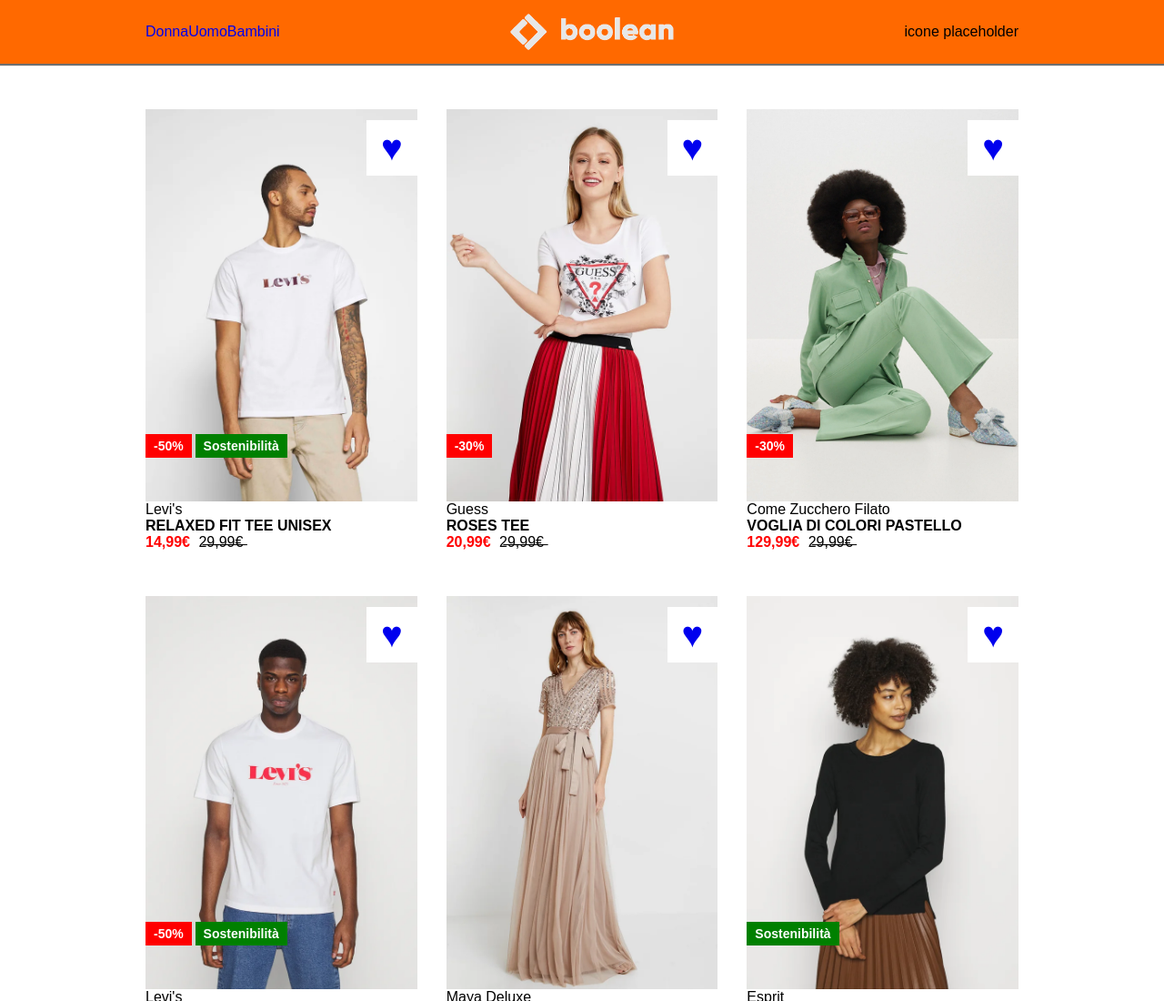
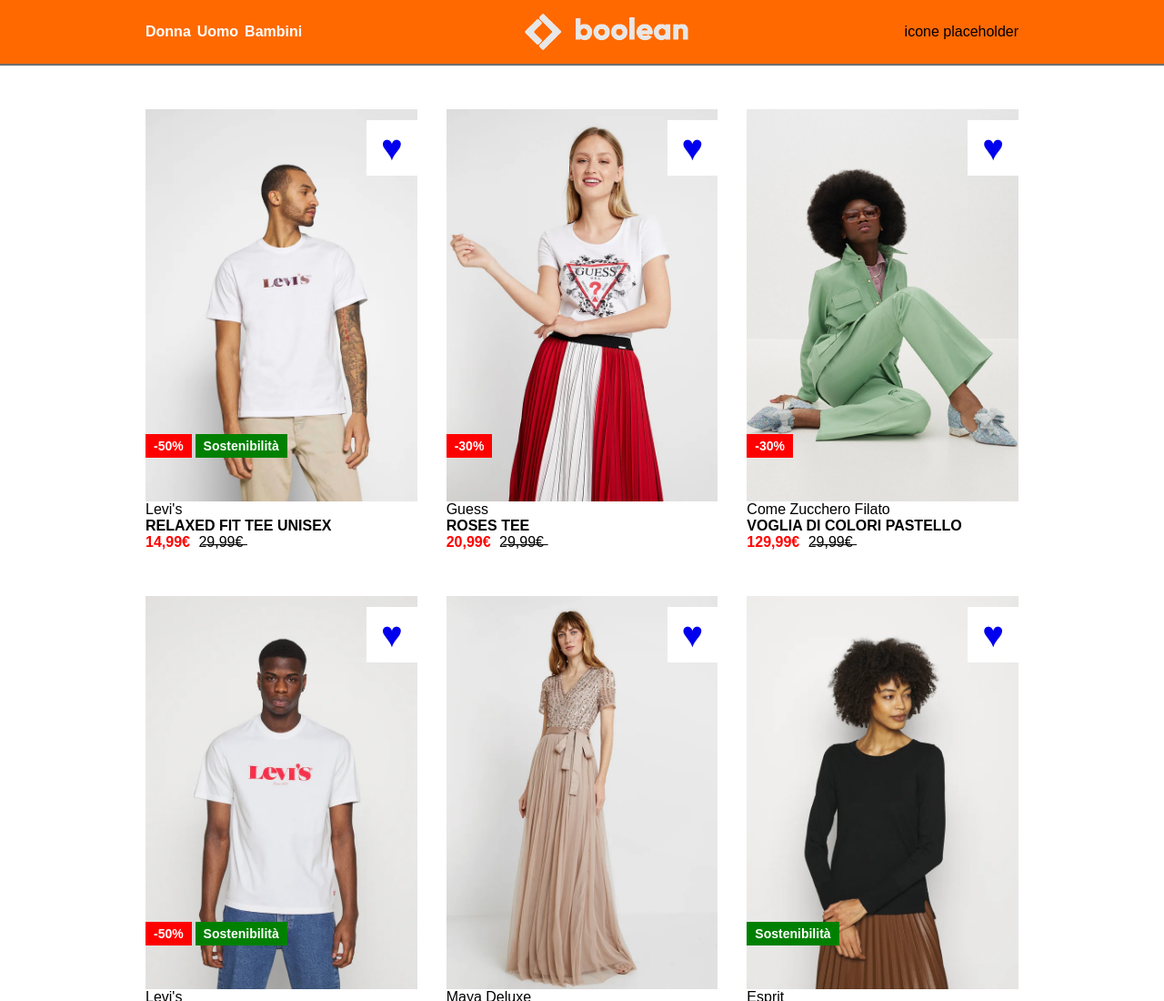
Before and after one commit to RiccardoCarluccio/html-css-boolando, a plain HTML site: page index.html in a window 1280 px wide. Shown: the top 1100 px of the page at 91% size. Drawn offline with Linux system fonts and the light colour scheme.

Commit message:
fine (strano comportamento lens)

```diff
--- a/CSS/style.css
+++ b/CSS/style.css
@@ -39,6 +39,12 @@ nav ul{
 
 a {
   text-decoration: none;
+}
+
+header a {
+  margin-right:7px;
+  color: white;
+  font-weight: 600;
 }
 
 nav img{
```
